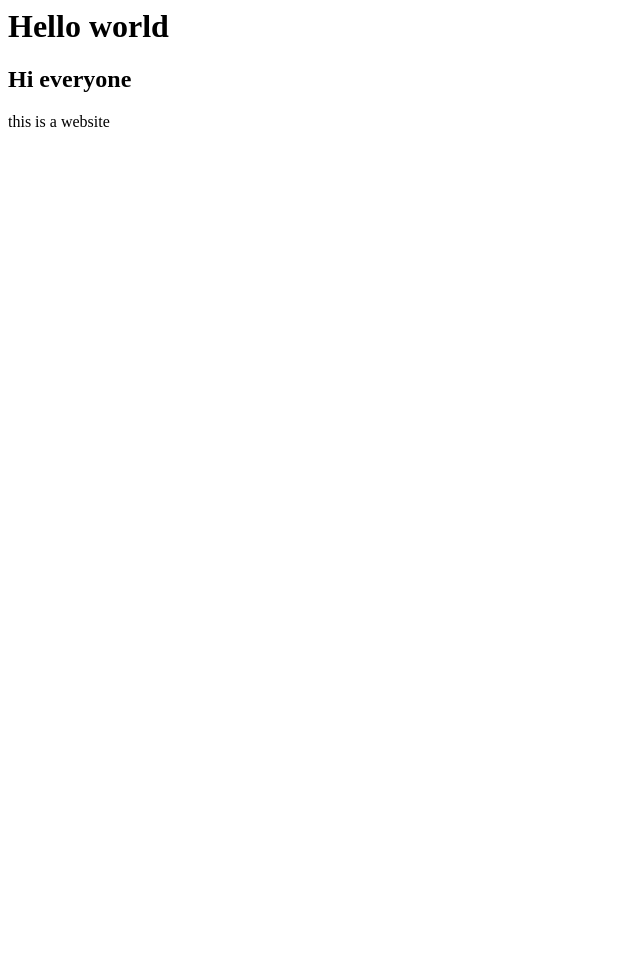
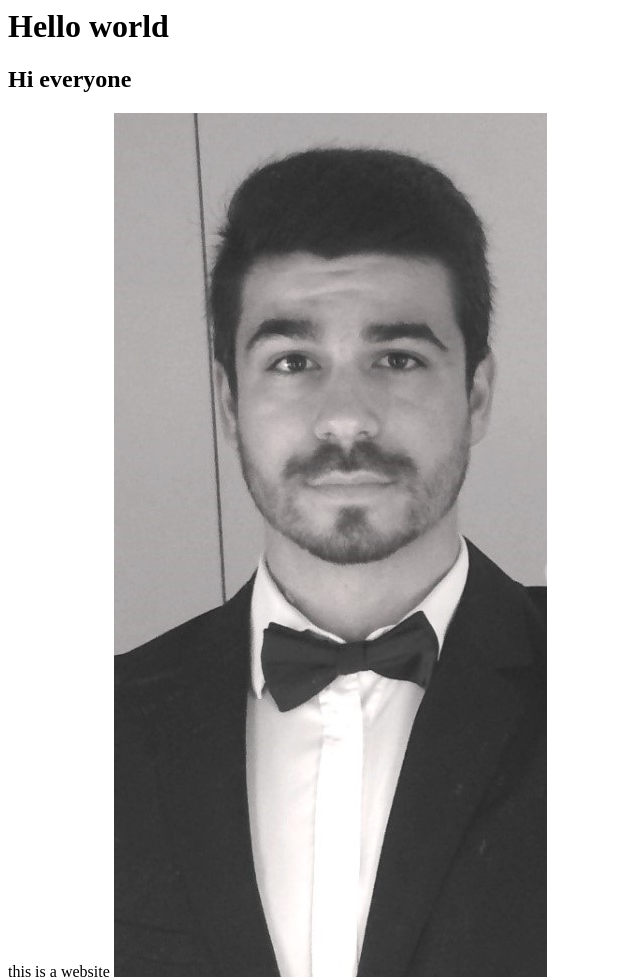
Before and after one commit to AndreLopesm/andrelopesm.github.io, a plain HTML site: page index.html in a window 1280 px wide. Shown: the whole page, without its empty margins (0-640 px from the left). Before the commit the page ends 800 px from the top, so only its background shows below. Drawn offline with Linux system fonts and the light colour scheme.

Commit message:
Update index.html

```diff
--- a/index.html
+++ b/index.html
@@ -3,5 +3,7 @@
   <h2> Hi everyone </h2>
     <body>
       this is a website
+      <img src="Photograph_André Lopes.jpg" alt=""></img>
     </body>
+
     </html>
```
